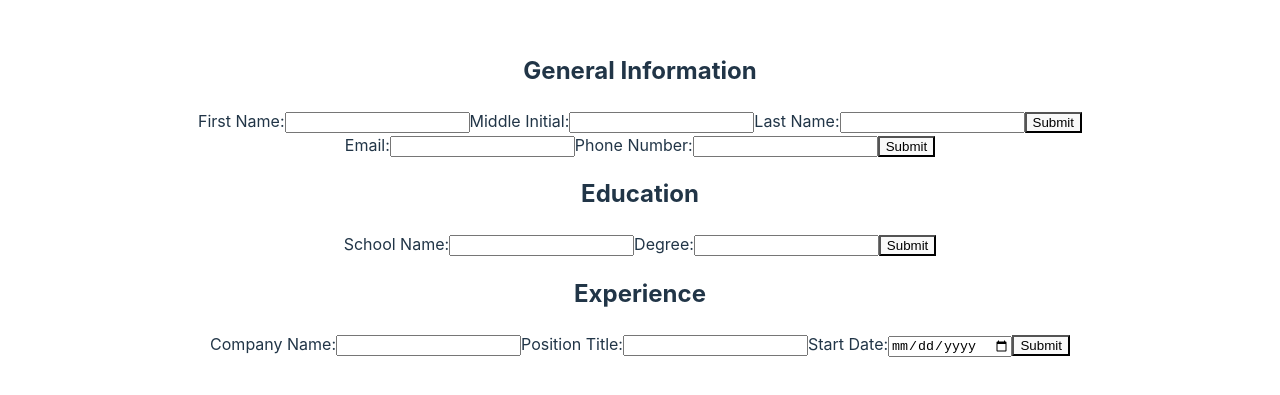
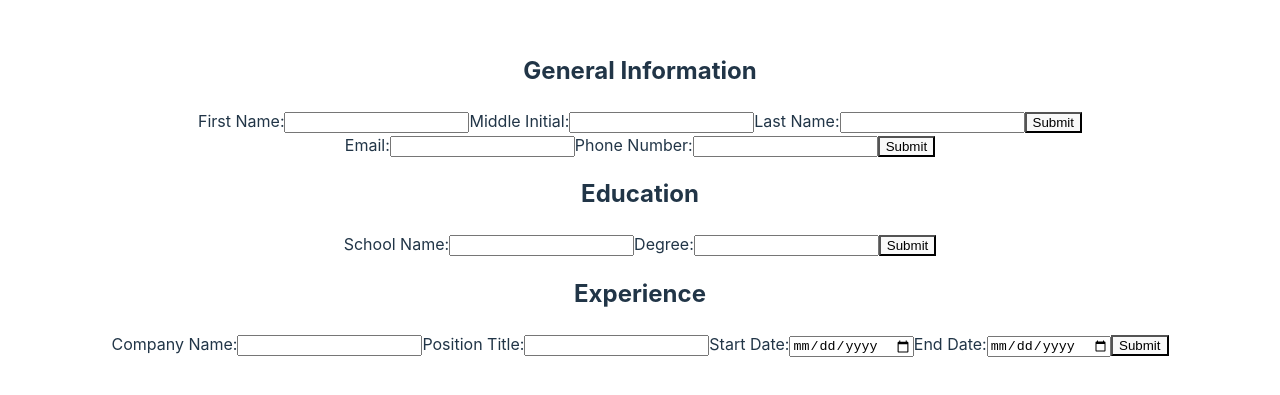
Before and after one commit to CameronTheDeveloper/cv-application, a React app: page / in a window 1280 px wide. Shown: the part 205-600 px from the top of the page. Built offline with nearby package versions, Linux system fonts and the light colour scheme; the HTML template or start-up script is replaced by a standard one.

Commit message:
Add endDate input & display

```diff
--- a/src/components/ExperienceSection.jsx
+++ b/src/components/ExperienceSection.jsx
@@ -34,6 +34,9 @@ export default function ExperienceSection() {
                     <div className="start-date">
                         {userInfo.startDate}
                     </div>
+                    <div className="end-date">
+                        {userInfo.endDate}
+                    </div>
                 </>}></InfoSection>
         </Section>
     );
--- a/src/components/Input-elements.jsx
+++ b/src/components/Input-elements.jsx
@@ -131,6 +131,13 @@ function EmploymentInputs({ userInfo, handleChange }) {
                 inputName={'startDate'}
                 handleChange={handleChange}
             ></Input>
+            <Input
+                labelText={'End Date'}
+                inputType={'date'}
+                inputValue={userInfo.endDate}
+                inputName={'endDate'}
+                handleChange={handleChange}
+            ></Input>
         </>
     );
 }
```
